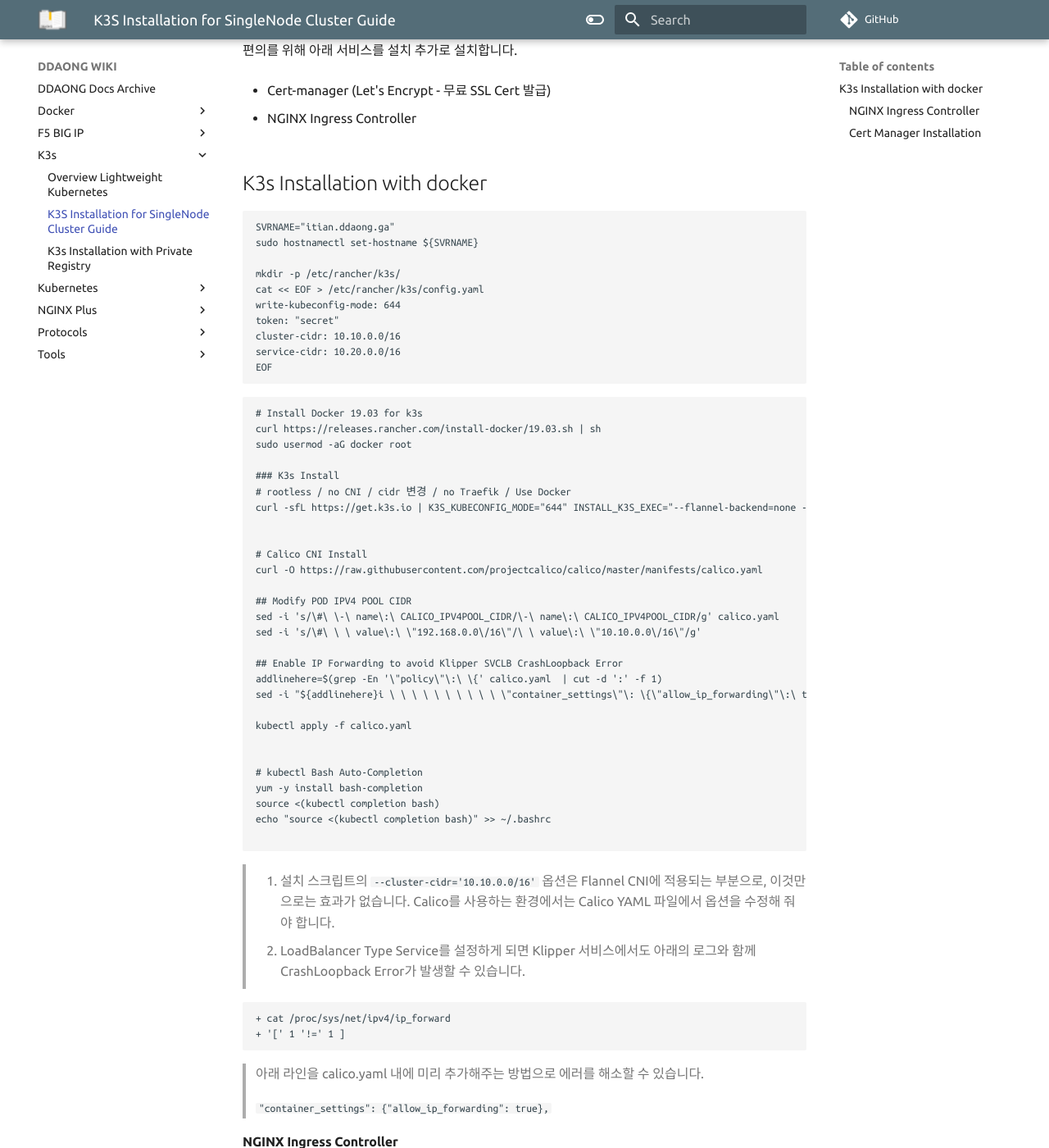
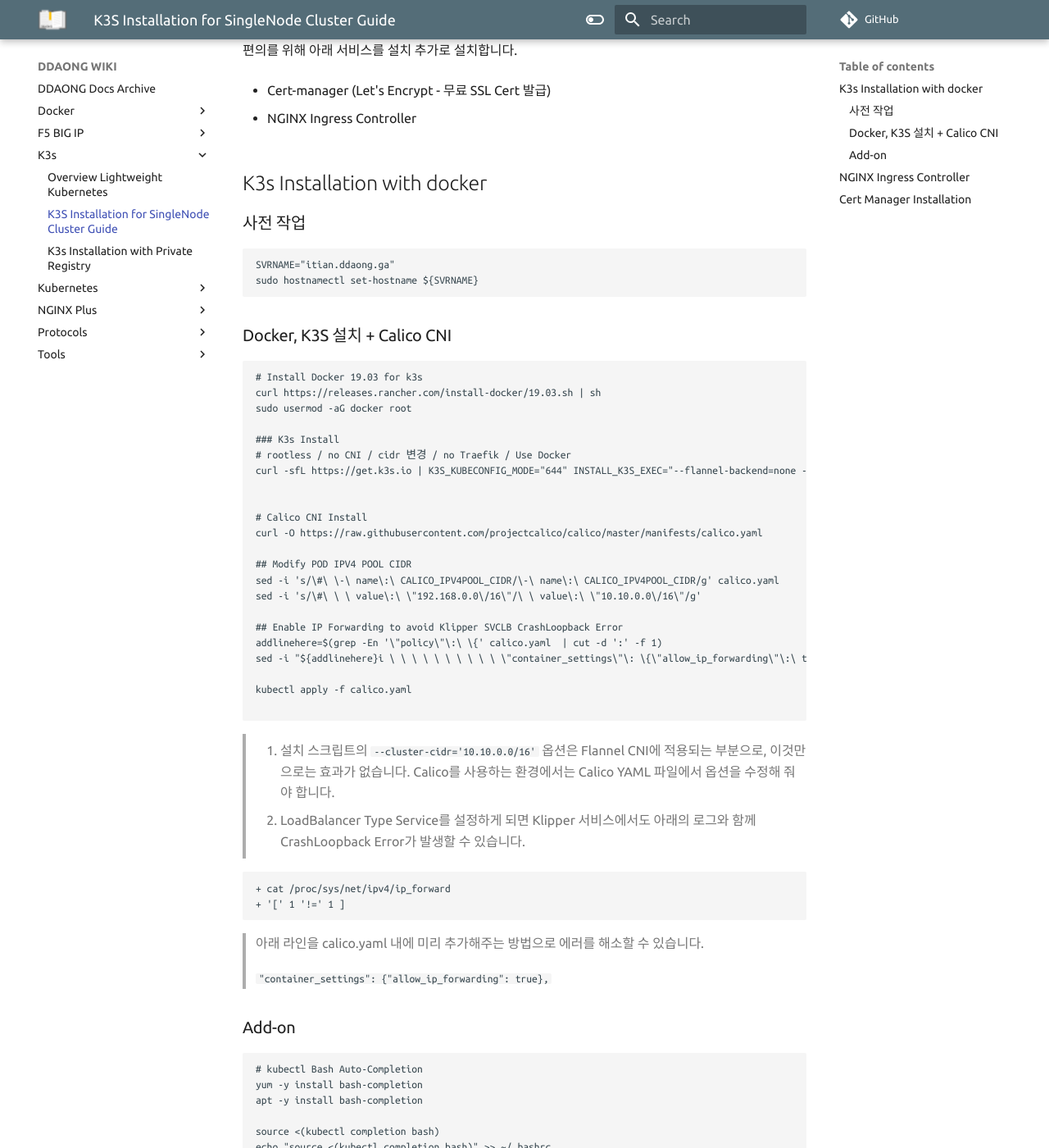
Before and after one commit to dddaong/dddaong.github.io, an MkDocs documentation site: the page built from docs/K3s/01-K3S-Installation.md, in a window 1280 px wide and 1400 px high, scrolled down 406 px. Shown: the whole window at 82% size. Built offline with MkDocs 1.6.1 and Material for MkDocs 9.7.7, drawn with Linux system fonts in a browser that asks for light colours; comment, search, counter and statistics services are not loaded; some of the changed lines change nothing that is shown; some of the changed text lies outside the part shown.

Commit message:
Update 01-K3S-Installation.md
Error Fixed

````diff
--- a/docs/K3s/01-K3S-Installation.md
+++ b/docs/K3s/01-K3S-Installation.md
@@ -31,19 +31,13 @@
 
 ## K3s Installation with docker
 
+### 사전 작업
 ```bash
 SVRNAME="itian.ddaong.ga"
 sudo hostnamectl set-hostname ${SVRNAME}
-
-mkdir -p /etc/rancher/k3s/
-cat << EOF > /etc/rancher/k3s/config.yaml
-write-kubeconfig-mode: 644
-token: "secret"
-cluster-cidr: 10.10.0.0/16
-service-cidr: 10.20.0.0/16
-EOF
 ```
 
+### Docker, K3S 설치 + Calico CNI
 ```bash
 # Install Docker 19.03 for k3s
 curl https://releases.rancher.com/install-docker/19.03.sh | sh
@@ -67,17 +61,7 @@
 
 kubectl apply -f calico.yaml
 
-
-# kubectl Bash Auto-Completion
-yum -y install bash-completion
-source <(kubectl completion bash)
-echo "source <(kubectl completion bash)" >> ~/.bashrc
-
 ```
-
-
-
-
 
 > 1. 설치 스크립트의 `--cluster-cidr='10.10.0.0/16'` 옵션은 Flannel CNI에 적용되는 부분으로, 이것만으로는 효과가 없습니다.
 >    Calico를 사용하는 환경에서는 Calico YAML 파일에서 옵션을 수정해 줘야 합니다.
@@ -92,8 +76,20 @@
 > `"container_settings": {"allow_ip_forwarding": true},`
 
 
+### Add-on
+```bash
+# kubectl Bash Auto-Completion
+yum -y install bash-completion
+apt -y install bash-completion
 
-#### NGINX Ingress Controller
+source <(kubectl completion bash)
+echo "source <(kubectl completion bash)" >> ~/.bashrc
+```
+
+
+
+
+## NGINX Ingress Controller
 [NGINX Ingress Controller](https://kubernetes.github.io/ingress-nginx/deploy/)
 ```bash
 curl -O https://raw.githubusercontent.com/kubernetes/ingress-nginx/controller-v1.3.0/deploy/static/provider/cloud/deploy.yaml
@@ -104,14 +100,59 @@
 ```
 
 
-#### Cert Manager Installation
+
+## Cert Manager Installation
 [Cert-Manager](https://cert-manager.io/)는 Ingress Resource의 Annotation을 확인해 인증과정을 자동으로 수행합니다.
 샘플 Yaml 파일을 설치 과정 아래 첨부합니다.
 
 ```bash
 curl -LO https://github.com/cert-manager/cert-manager/releases/download/v1.9.1/cert-manager.yaml
+curl -LO https://github.com/cert-manager/cert-manager/releases/download/v1.9.1/cert-manager.crds.yaml
 
 kubectl apply -f cert-manager.yaml
+kubectl apply -f cert-manager.crds.yaml
+
+cat <<EOF > cert-manager-issuer.yaml
+apiVersion: cert-manager.io/v1
+kind: Issuer
+metadata:
+  name: letsencrypt-staging
+spec:
+  acme:
+    # The ACME server URL
+    server: https://acme-staging-v02.api.letsencrypt.org/directory
+    # Email address used for ACME registration
+    email: <EMAIL-ADDRESS>
+    # Name of a secret used to store the ACME account private key
+    privateKeySecretRef:
+      name: letsencrypt-staging
+    # Enable the HTTP-01 challenge provider
+    solvers:
+    - http01:
+        ingress:
+          class:  nginx
+---
+apiVersion: cert-manager.io/v1
+kind: Issuer
+metadata:
+  name: letsencrypt-prod
+spec:
+  acme:
+    # The ACME server URL
+    server: https://acme-v02.api.letsencrypt.org/directory
+    # Email address used for ACME registration
+    email: <EMAIL-ADDRESS>
+    # Name of a secret used to store the ACME account private key
+    privateKeySecretRef:
+      name: letsencrypt-prod
+    # Enable the HTTP-01 challenge provider
+    solvers:
+    - http01:
+        ingress:
+          class: nginx
+EOF
+
+kubectl apply -f cert-manager-issuer.yaml
 ```
 
 
````
